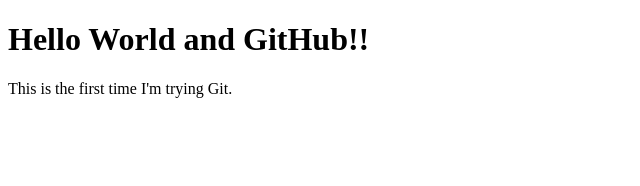
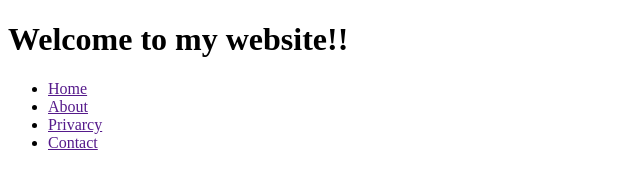
Before and after one commit to sawyannaing38/first, a plain HTML site: page index.html in a window 1280 px wide. Shown: the whole page, without its empty margins (0-640 px from the left). Drawn offline with Linux system fonts and the light colour scheme.

Commit message:
creating new content

```diff
--- a/index.html
+++ b/index.html
@@ -7,9 +7,14 @@
     <title>Hello GitHub!!</title>
 </head>
 <body>
-    <h1>Hello World and GitHub!!</h1>
-    <p>
-        This is the first time I'm trying Git.
-    </p>
+    <h1>Welcome to my website!!</h1>
+    <nav>
+        <ul>
+            <li><a href="">Home</a></li>
+            <li><a href="">About</a></li>
+            <li><a href="">Privarcy</a></li>
+            <li><a href="">Contact</a></li>
+        </ul>
+    </nav>
 </body>
 </html>
```
